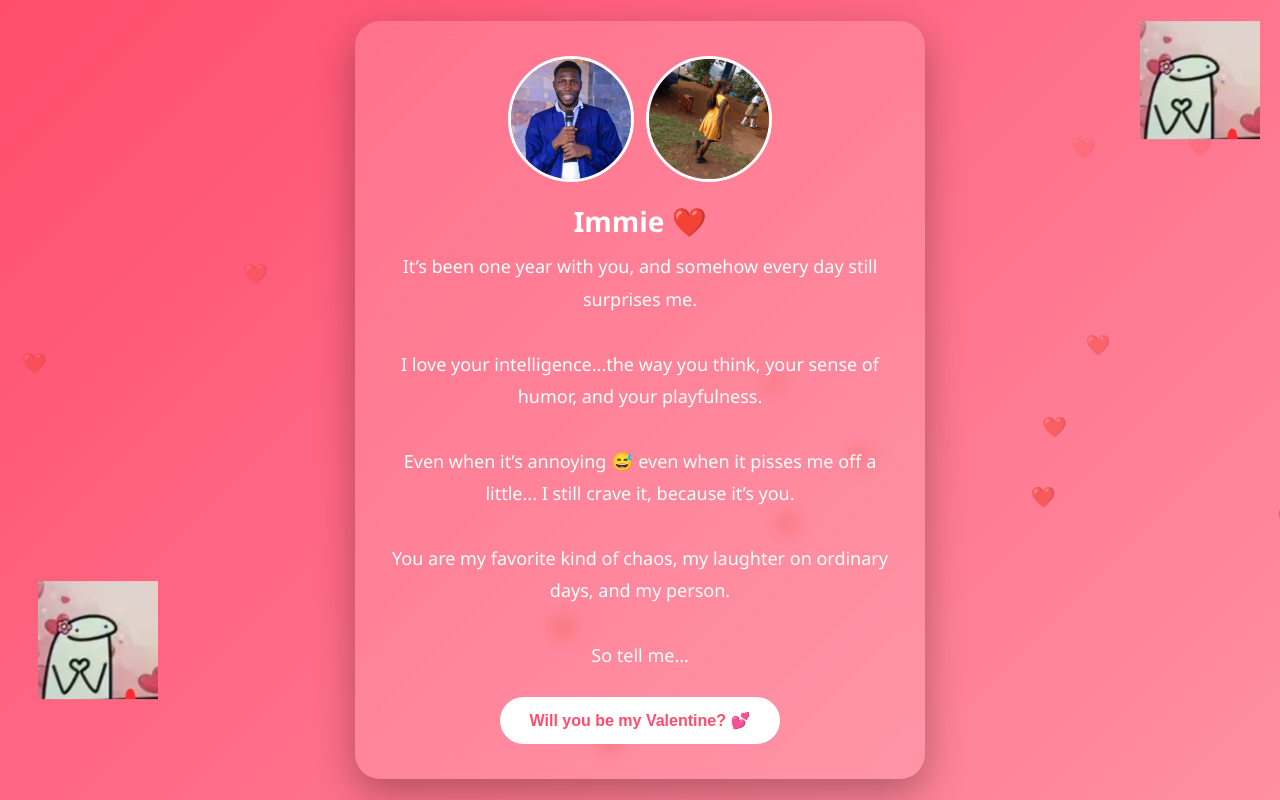
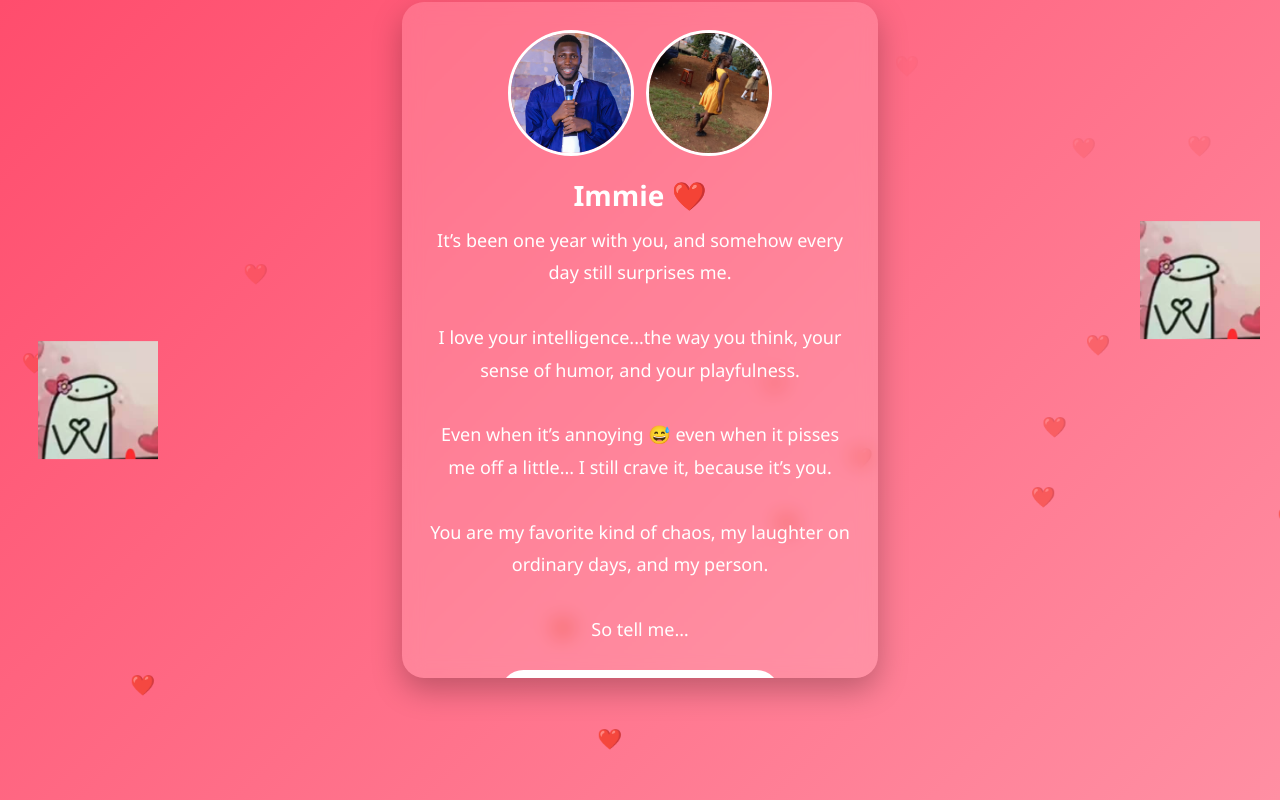
Before and after one commit to Timo256-op/val, a plain HTML site: page index.html in a window 1280 px wide. Shown: the top 800 px of the page. Drawn offline with Linux system fonts and the light colour scheme.

Commit message:
Make card fit vertically: add max-height and overflow

```diff
--- a/index.html
+++ b/index.html
@@ -16,17 +16,23 @@
       justify-content: center;
       overflow: hidden;
       color: white;
+      padding-bottom: 120px;
+      box-sizing: border-box;
     }
 
     /* Main Card */
     .card {
       background: rgba(255, 255, 255, 0.15);
-      padding: 35px;
-      border-radius: 25px;
+      padding: 28px;
+      border-radius: 22px;
       text-align: center;
-      box-shadow: 0 15px 40px rgba(0,0,0,0.3);
-      max-width: 500px;
-      width: 90%;
+      box-shadow: 0 12px 30px rgba(0,0,0,0.25);
+      max-width: 420px;
+      width: 88%;
+      /* Ensure card fits vertically and can scroll if content is tall */
+      max-height: calc(100vh - 180px);
+      overflow-y: auto;
+      -webkit-overflow-scrolling: touch;
       backdrop-filter: blur(10px);
       z-index: 2;
     }
@@ -123,7 +129,7 @@
     .stick-left {
       position: fixed;
       left: 3%;
-      top: 80%;
+      top: 50%;
       transform: translateY(-50%);
       width: 120px;
       z-index: 5;
@@ -132,10 +138,10 @@
     .stick-right {
       position: fixed;
       right: 20px;
-      top: 10%;
+      top: 35%;
       transform: translateY(-50%);
       width: 120px;
-      z-index: 5;
+      z-index: 6;
     }
 
     /* Responsive Design for Mobile */
```
